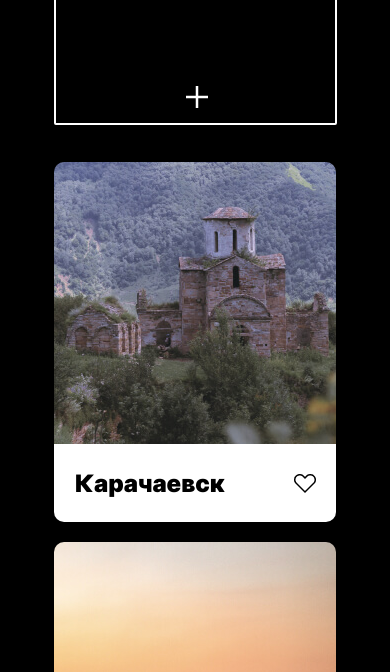
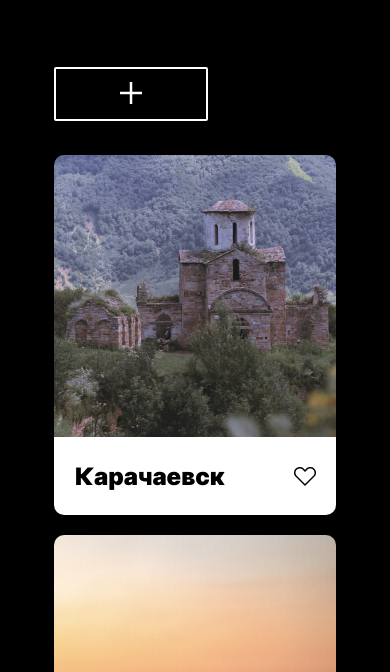
Before and after one commit to burlake/mesto, a plain HTML site: page index.html in a window 390 px wide. Shown: the part 410-1082 px from the top of the page. Drawn offline with Linux system fonts and the light colour scheme.

Commit message:
кнопка и гал

```diff
--- a/blocks/gallery/gallery.css
+++ b/blocks/gallery/gallery.css
@@ -1,6 +1,6 @@
 .gallery {
   margin: 0 auto;
-  padding: 43px 0 0 0 ;
+  padding: 52px 0 0 0 ;
   max-width: 880px;
   display: grid;
   grid-template-columns: repeat(auto-fit, minmax(282px, max-content));
@@ -15,6 +15,6 @@
   .gallery {
     max-width: 282px;
     gap: 20px;
-    padding: 37px 0 0 0;
+    padding: 34px 0 0 0;
   }
 }
--- a/style.css
+++ b/style.css
@@ -227,7 +227,7 @@ height: 18px;
   height: 50px;
   border: 2px solid #FFFFFF;
   border-radius: 2px;
-  padding: 74px 63px 0 66px;
+  margin-top: 70px;
 }
 .add-button__plus:hover{
   opacity: .6;
```
